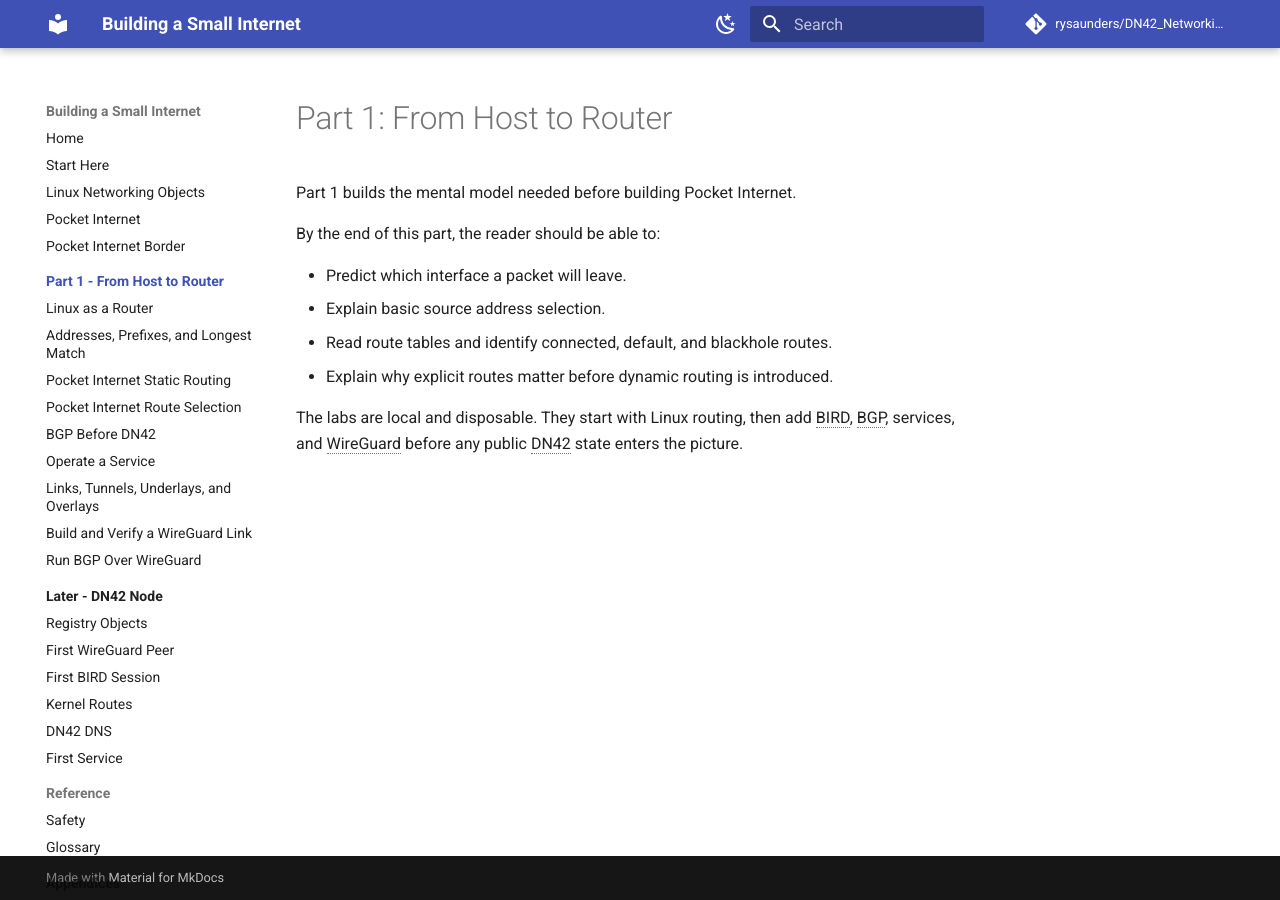
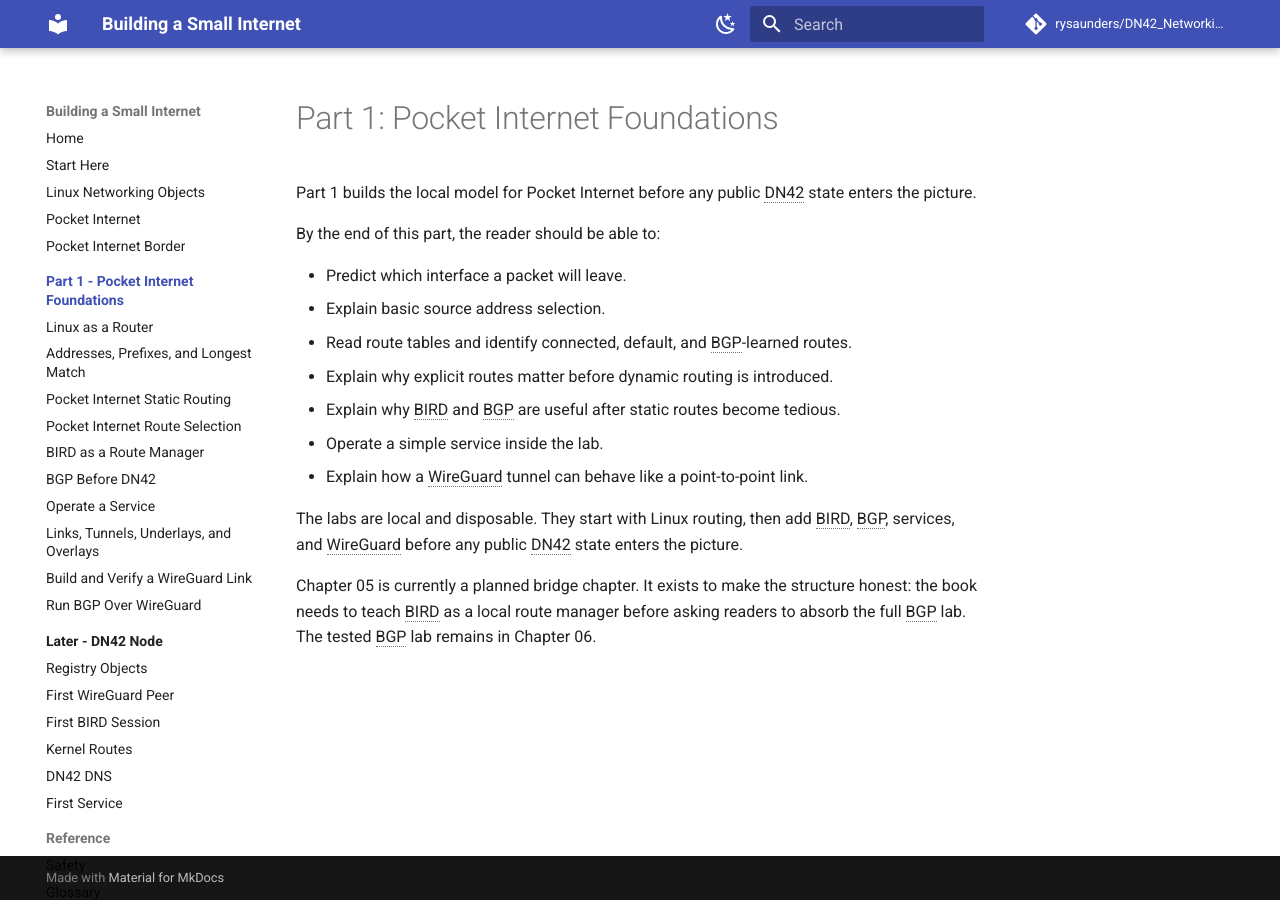
Before and after one commit to rysaunders/DN42_Networking_by_Experimenting, an MkDocs documentation site: the page built from docs/part-01-first-principles/index.md, in a window 1280 px wide. Built offline with MkDocs 1.6.1 and Material for MkDocs 9.7.7, drawn with Linux system fonts in a browser that asks for light colours; comment, search, counter and statistics services are not loaded.

Commit message:
Fix Part 1 navigation structure

```diff
--- a/docs/part-01-first-principles/index.md
+++ b/docs/part-01-first-principles/index.md
@@ -1,12 +1,17 @@
-# Part 1: From Host to Router
+# Part 1: Pocket Internet Foundations
 
-Part 1 builds the mental model needed before building Pocket Internet.
+Part 1 builds the local model for Pocket Internet before any public DN42 state enters the picture.
 
 By the end of this part, the reader should be able to:
 
 - Predict which interface a packet will leave.
 - Explain basic source address selection.
-- Read route tables and identify connected, default, and blackhole routes.
+- Read route tables and identify connected, default, and BGP-learned routes.
 - Explain why explicit routes matter before dynamic routing is introduced.
+- Explain why BIRD and BGP are useful after static routes become tedious.
+- Operate a simple service inside the lab.
+- Explain how a WireGuard tunnel can behave like a point-to-point link.
 
 The labs are local and disposable. They start with Linux routing, then add BIRD, BGP, services, and WireGuard before any public DN42 state enters the picture.
+
+Chapter 05 is currently a planned bridge chapter. It exists to make the structure honest: the book needs to teach BIRD as a local route manager before asking readers to absorb the full BGP lab. The tested BGP lab remains in Chapter 06.
--- a/mkdocs.yml
+++ b/mkdocs.yml
@@ -70,12 +70,13 @@ nav:
   - Linux Networking Objects: linux-networking-objects.md
   - Pocket Internet: pocket-internet.md
   - Pocket Internet Border: pocket-internet-dn42-interconnect.md
-  - Part 1 - From Host to Router:
+  - Part 1 - Pocket Internet Foundations:
       - Overview: part-01-first-principles/index.md
       - Linux as a Router: part-01-first-principles/01-linux-networking.md
       - Addresses, Prefixes, and Longest Match: part-01-first-principles/02-addressing-and-subnets.md
       - Pocket Internet Static Routing: part-01-first-principles/03-pocket-internet-static-routing.md
       - Pocket Internet Route Selection: part-01-first-principles/04-routing-tables.md
+      - BIRD as a Route Manager: part-01-first-principles/05-bird-as-route-manager.md
       - BGP Before DN42: part-01-first-principles/06-bgp-before-dn42.md
       - Operate a Service: part-01-first-principles/07-operate-a-service.md
       - Links, Tunnels, Underlays, and Overlays: part-01-first-principles/08-links-tunnels-underlays-overlays.md
```
Also changed, not shown: PROJECT_PLAN.md (+6 -3 lines), docs/part-01-first-principles/05-bird-as-route-manager.md (added, +45 -0 lines), docs/reader-knowledge.md (+8 -0 lines).
